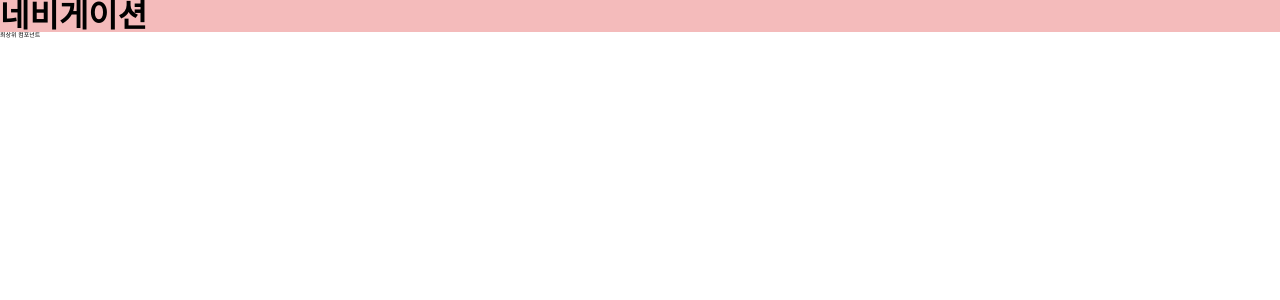
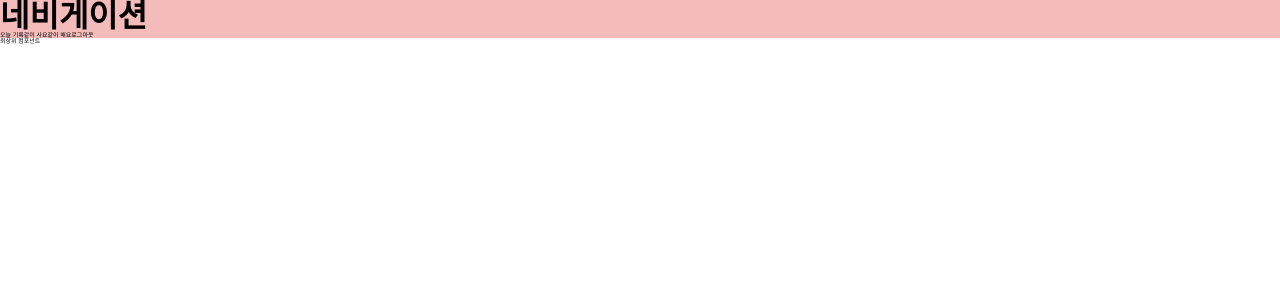
Before and after one commit to TO-VE/front-tove, a React (Create React App) app: page / in a window 1280 px wide. Shown: the top 300 px of the page. Built offline with nearby package versions, Linux system fonts and the light colour scheme.

Commit message:
check commit

```diff
--- a/src/components/navBar/index.tsx
+++ b/src/components/navBar/index.tsx
@@ -4,6 +4,10 @@ const NavBar = () => {
   return (
     <StyledRoot>
       <Text>네비게이션</Text>
+      <span>오늘 기록</span>
+      <span>같이 사요</span>
+      <span>같이 해요</span>
+      <span>로그아웃</span>
     </StyledRoot>
   );
 };
```
